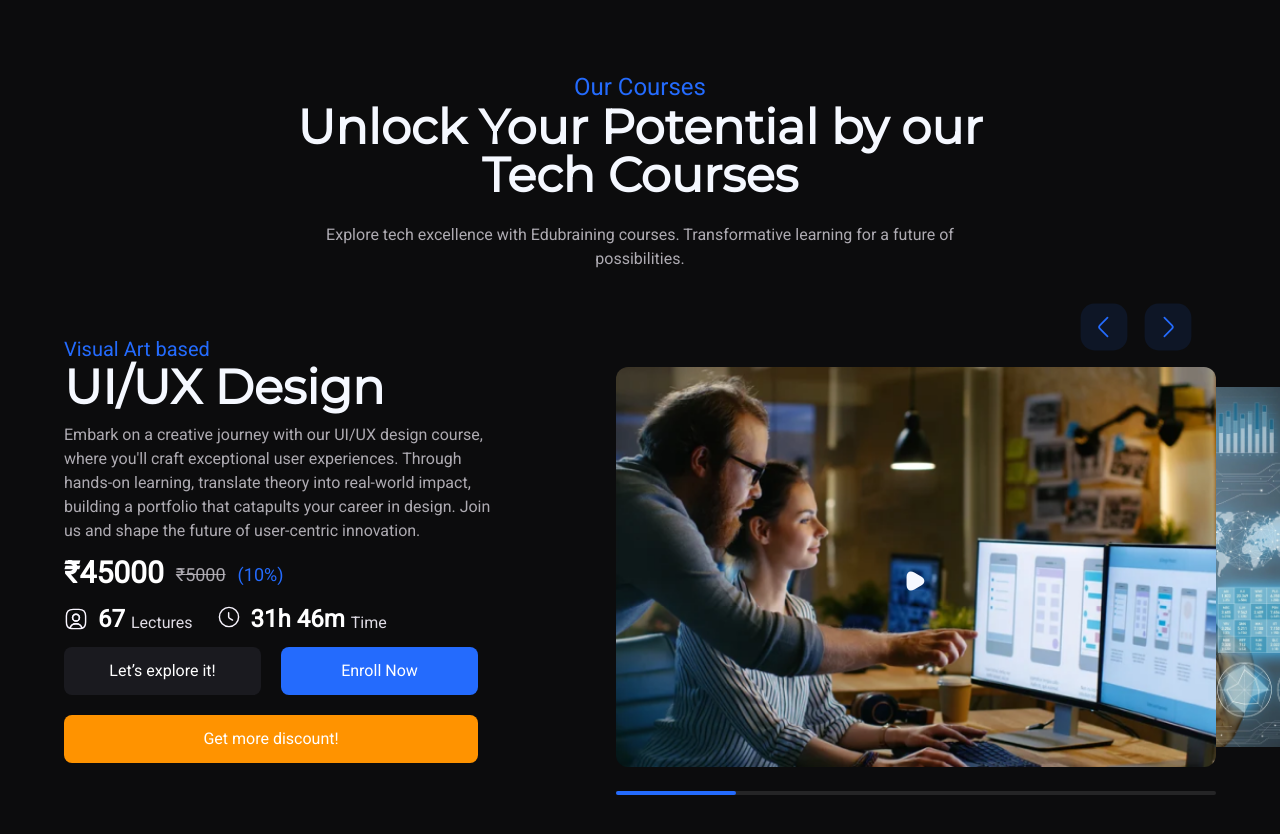
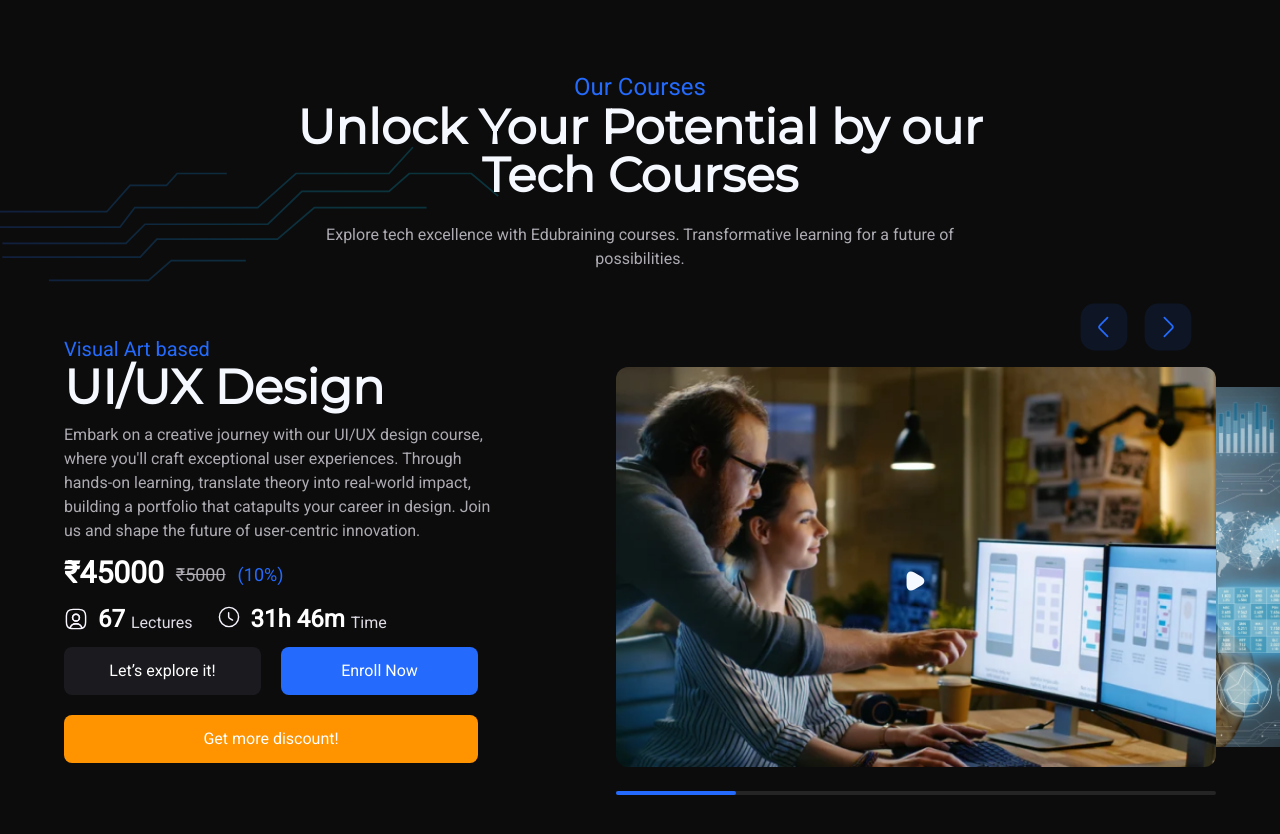
Before and after one commit to jrTilak/edubrain-temp, a React (Vite) app: page / in a window 1280 px wide. Shown: the part 2080-2914 px from the top of the page. Built offline with nearby package versions, Linux system fonts and the light colour scheme.

Commit message:
Add animation and opacity transition to CourseSection component and uncomment RaysLine4 import

```diff
--- a/src/pages/Home/CourseSection.tsx
+++ b/src/pages/Home/CourseSection.tsx
@@ -145,9 +145,12 @@ const CourseSection = () => {
                   }}
                   animate={{
                     transform: "translate(0, -50%)",
+                    transition: { delay: 0.05 * i },
                   }}
                   exit={{
                     transform: "translate(50%, -50%)",
+                    opacity: 0,
+                    transition: { duration: 0.1 },
                   }}
                   src={course.image}
                   alt={course.title}
--- a/src/pages/Home/index.tsx
+++ b/src/pages/Home/index.tsx
@@ -5,7 +5,7 @@ import DescriptionCard from "./DescriptionCard";
 import RaysLine1 from "@/assets/icons/rays-line-1.svg";
 import RaysLine2 from "@/assets/icons/rays-line-2.svg";
 import RaysLine3 from "@/assets/icons/rays-line-3.svg";
-// import RaysLine4 from "@/assets/icons/rays-line-4.svg";
+import RaysLine4 from "@/assets/icons/rays-line-4.svg";
 import heroImageOverlay from "@/assets/images/hero image overlay.svg";
 import hearGlow from "@/assets/images/heart-glow.svg";
 import ABOUT_US from "@/assets/data/aboutUs";
@@ -47,11 +47,11 @@ const Home = () => {
         className="absolute top-[820px] sm:top-[900px] lg:top[950px] h-[79.38px] sm:h-[132px] lg:h-[150px] xl:h-[189px] w-fit xl:top-[750px] right-0"
         alt=""
       />
-      {/* <img
+      <img
         src={RaysLine4}
         className="absolute w-[200px] sm:w-[500px] top-[2300px] sm:top-[2200px] h-[79.38px] sm:h-[132px] lg:h-[150px] xl:h-[189px] left-0"
         alt=""
-      /> */}
+      />
 
       {/* // Hero Section */}
       <section className="flex flex-col pt-[120px] justify-center items-center wrapper my-auto gap-12 xl:flex-row xl:gap-28">
```
